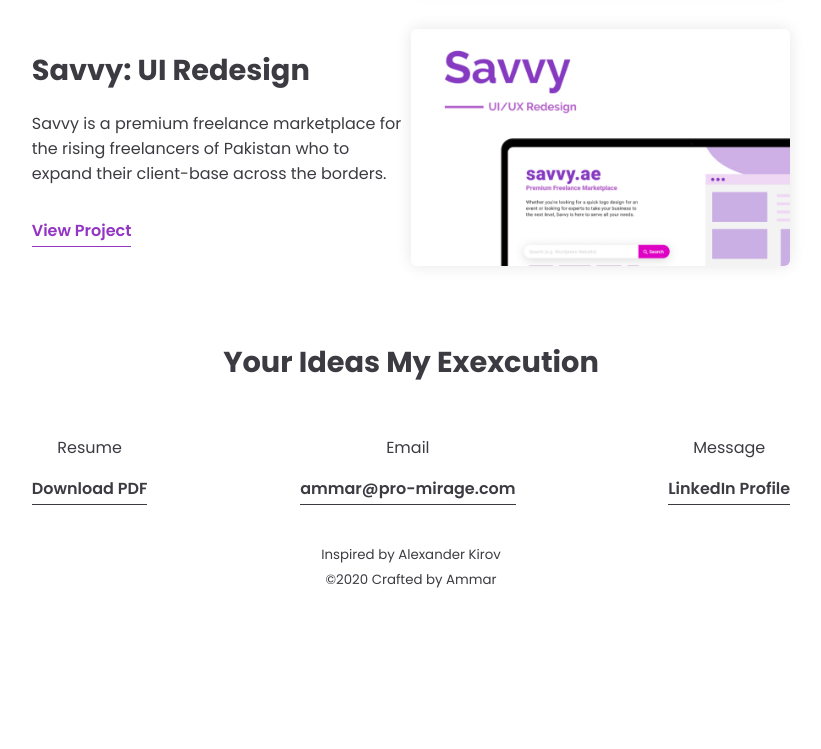
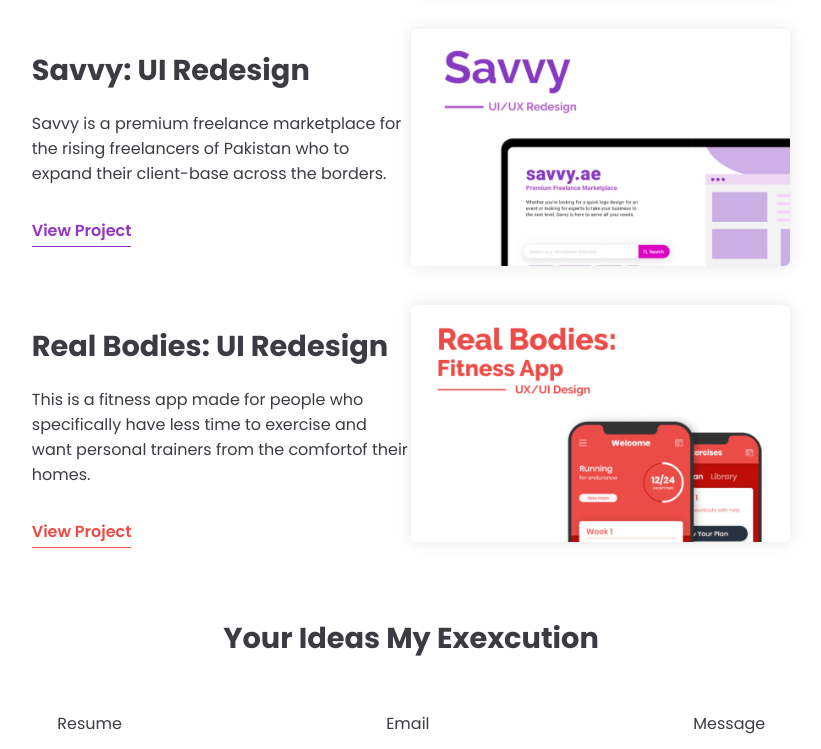
Before and after one commit to Ammaros/Portfolio, a plain HTML site: page index.html in a window 1280 px wide. Shown: the part 590-1339 px from the top of the page, without its empty margins (229-1050 px from the left). Before the commit the page ends 1205 px from the top, so only its background shows below. Drawn offline with Linux system fonts and the light colour scheme.

Commit message:
Added Real Bodies

```diff
--- a/css/styles.sass
+++ b/css/styles.sass
@@ -65,6 +65,15 @@ $hover: #080808
 .savvy-img:hover
     color: #73299b
     border-color: none none #73299b
+
+.real-img
+    color: #EC4C47
+    border-color: none none #EC4C47
+
+.real-img:hover
+    color: #cc413c
+    border-color: none none #cc413c
+
 
 .bold
     font-weight: 700
--- a/index.html
+++ b/index.html
@@ -85,6 +85,27 @@
 
         </div>
 
+        <div class="project">
+
+            <div class="image-container">
+                <a href="https://www.behance.net/gallery/110088219/Real-Bodies-UI-Redesign">
+                    <img class="project-image" src="./media/projectImages/Real Bodies - Thumbnail.jpg" alt="Web, Minimal, UX/UI Design">
+                </a>
+            </div>
+
+            <div class="text-container">
+                <h1 class="project-name semihuge">Real Bodies: UI Redesign</h1>
+                <p class="project-description">
+                    This is a fitness app made for people who specifically have less time
+                    to exercise and want personal trainers from the comfortof their homes.
+                </p>
+                <div class="project-view-container">
+                    <a class="project-view btn-secondary real-img" href="https://www.behance.net/gallery/110088219/Real-Bodies-UI-Redesign">View Project</a>
+                </div>
+            </div>
+
+        </div>
+
     </div>
 
     <div class="outro-container">
```
Also changed, not shown: css/output.css, 1 other file.
